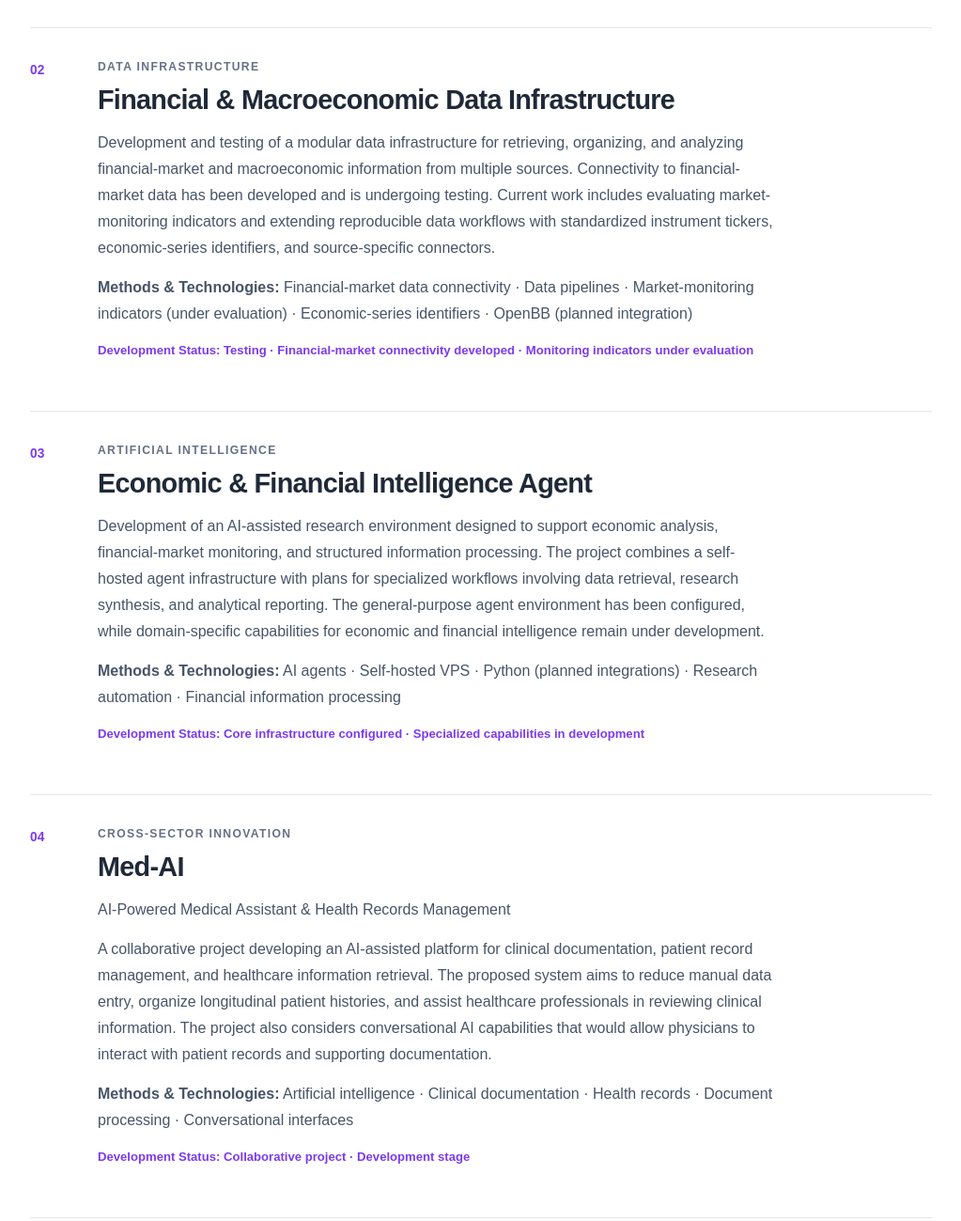
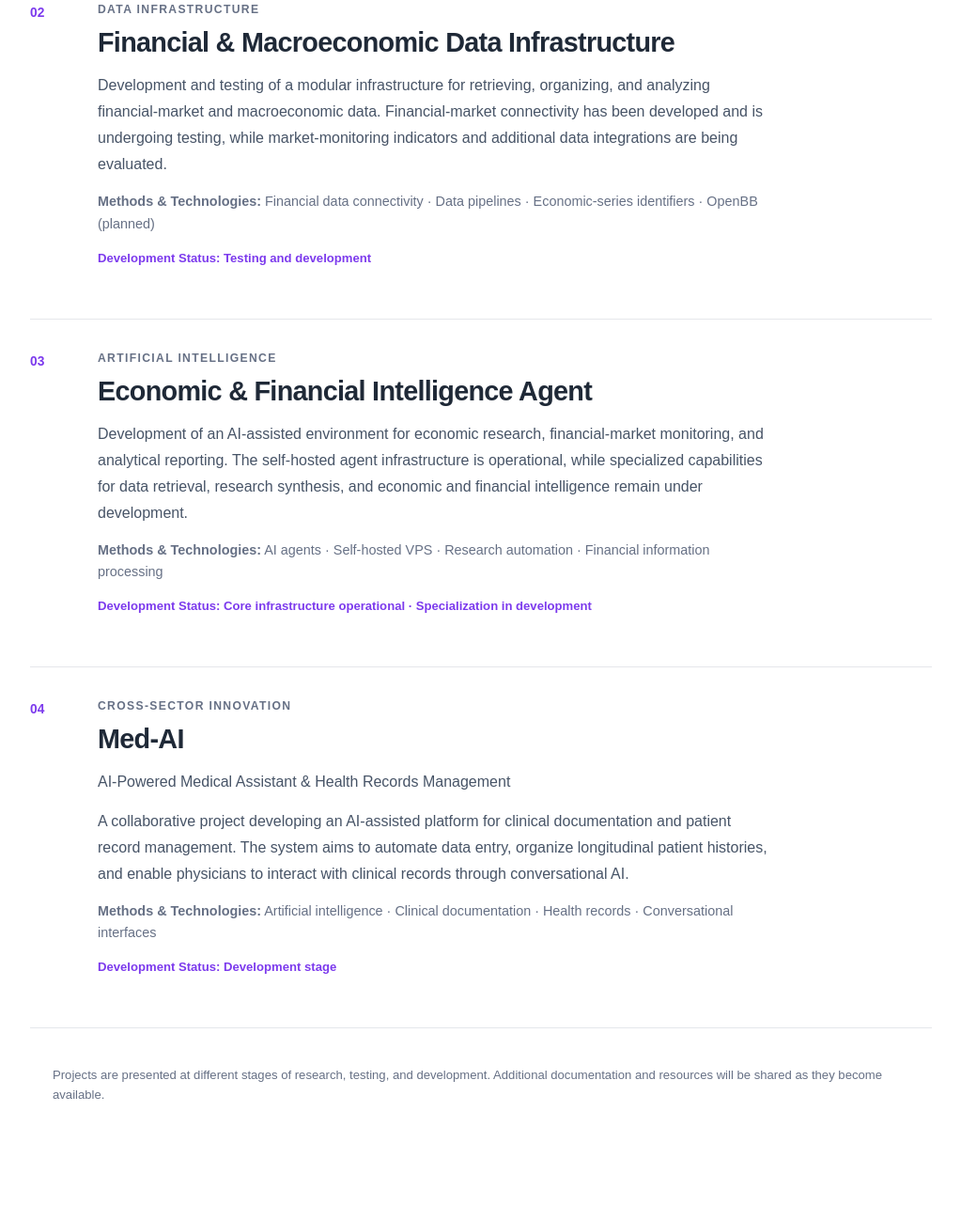
Before and after one commit to HaroldVasquezR/HaroldVasquezR.github.io, a plain HTML site: page projects.html in a window 1280 px wide. Shown: the part 772-2071 px from the top of the page at 94% size, without its empty margins (128-1151 px from the left). After the commit the page ends 2032 px from the top, so only its background shows below. Drawn offline with Linux system fonts and the light colour scheme.

Commit message:
actualizacion formato pagina projects
Algunos cambios de estilo y letra

```diff
--- a/assets/css/style.css
+++ b/assets/css/style.css
@@ -312,3 +312,17 @@ body.macro-ii .topic-list {
 body.projects-page .projects-entry .projects-stage {
     color: #7c3aed !important;
 }
+
+
+/* Projects: compact methods and development status */
+body.projects-page .projects-entry-content .projects-methods {
+    font-size: 0.90rem;
+    line-height: 1.6;
+    color: #667085;
+}
+
+body.projects-page .projects-entry-content .projects-stage {
+    color: #7c3aed;
+    font-size: 0.82rem;
+    font-weight: 600;
+}
--- a/projects.html
+++ b/projects.html
@@ -27,52 +27,52 @@
 
         <section class="projects-list" aria-label="Selected projects">
 
-            <!-- Project 01: GDP Nowcasting -->
+            <!-- Project 01 -->
             <article class="projects-entry">
                 <div class="projects-index" aria-hidden="true">01</div>
                 <div class="projects-entry-content">
                     <p class="projects-category">Macroeconomic research</p>
                     <h2>GDP Nowcasting</h2>
 
-                    <p>Development of an open-source framework for estimating economic activity in the Dominican Republic using timely macroeconomic indicators and reproducible econometric methods. The project aims to integrate data acquisition, preprocessing, model estimation, and forecast evaluation into a transparent computational workflow, supporting regular updates of GDP nowcasts and comparisons across alternative modeling approaches.</p>
+                    <p>Development of an open-source framework for estimating economic activity in the Dominican Republic using timely macroeconomic indicators and reproducible econometric methods. The project integrates data processing, model estimation, and forecast evaluation to support regularly updated GDP nowcasts and comparisons across alternative modeling approaches.</p>
 
-                    <p><strong>Methods &amp; Technologies:</strong> R · Time-series econometrics · Macroeconomic indicators · Forecast evaluation · Reproducible research</p>
+                    <p class="projects-methods"><strong>Methods &amp; Technologies:</strong> R · Time-series econometrics · Macroeconomic indicators · Forecast evaluation</p>
 
                     <p class="projects-stage">Development Status: Research and development</p>
                 </div>
             </article>
 
-            <!-- Project 02: Financial & Macroeconomic Data Infrastructure -->
+            <!-- Project 02 -->
             <article class="projects-entry">
                 <div class="projects-index" aria-hidden="true">02</div>
                 <div class="projects-entry-content">
                     <p class="projects-category">Data infrastructure</p>
                     <h2>Financial &amp; Macroeconomic Data Infrastructure</h2>
 
-                    <p>Development and testing of a modular data infrastructure for retrieving, organizing, and analyzing financial-market and macroeconomic information from multiple sources. Connectivity to financial-market data has been developed and is undergoing testing. Current work includes evaluating market-monitoring indicators and extending reproducible data workflows with standardized instrument tickers, economic-series identifiers, and source-specific connectors.</p>
+                    <p>Development and testing of a modular infrastructure for retrieving, organizing, and analyzing financial-market and macroeconomic data. Financial-market connectivity has been developed and is undergoing testing, while market-monitoring indicators and additional data integrations are being evaluated.</p>
 
-                    <p><strong>Methods &amp; Technologies:</strong> Financial-market data connectivity · Data pipelines · Market-monitoring indicators (under evaluation) · Economic-series identifiers · OpenBB (planned integration)</p>
+                    <p class="projects-methods"><strong>Methods &amp; Technologies:</strong> Financial data connectivity · Data pipelines · Economic-series identifiers · OpenBB (planned)</p>
 
-                    <p class="projects-stage">Development Status: Testing · Financial-market connectivity developed · Monitoring indicators under evaluation</p>
+                    <p class="projects-stage">Development Status: Testing and development</p>
                 </div>
             </article>
 
-            <!-- Project 03: Economic & Financial Intelligence Agent -->
+            <!-- Project 03 -->
             <article class="projects-entry">
                 <div class="projects-index" aria-hidden="true">03</div>
                 <div class="projects-entry-content">
                     <p class="projects-category">Artificial intelligence</p>
                     <h2>Economic &amp; Financial Intelligence Agent</h2>
 
-                    <p>Development of an AI-assisted research environment designed to support economic analysis, financial-market monitoring, and structured information processing. The project combines a self-hosted agent infrastructure with plans for specialized workflows involving data retrieval, research synthesis, and analytical reporting. The general-purpose agent environment has been configured, while domain-specific capabilities for economic and financial intelligence remain under development.</p>
+                    <p>Development of an AI-assisted environment for economic research, financial-market monitoring, and analytical reporting. The self-hosted agent infrastructure is operational, while specialized capabilities for data retrieval, research synthesis, and economic and financial intelligence remain under development.</p>
 
-                    <p><strong>Methods &amp; Technologies:</strong> AI agents · Self-hosted VPS · Python (planned integrations) · Research automation · Financial information processing</p>
+                    <p class="projects-methods"><strong>Methods &amp; Technologies:</strong> AI agents · Self-hosted VPS · Research automation · Financial information processing</p>
 
-                    <p class="projects-stage">Development Status: Core infrastructure configured · Specialized capabilities in development</p>
+                    <p class="projects-stage">Development Status: Core infrastructure operational · Specialization in development</p>
                 </div>
             </article>
 
-            <!-- Project 04: Med-AI -->
+            <!-- Project 04 -->
             <article class="projects-entry">
                 <div class="projects-index" aria-hidden="true">04</div>
                 <div class="projects-entry-content">
@@ -81,11 +81,11 @@
 
                     <p class="project-subtitle">AI-Powered Medical Assistant &amp; Health Records Management</p>
 
-                    <p>A collaborative project developing an AI-assisted platform for clinical documentation, patient record management, and healthcare information retrieval. The proposed system aims to reduce manual data entry, organize longitudinal patient histories, and assist healthcare professionals in reviewing clinical information. The project also considers conversational AI capabilities that would allow physicians to interact with patient records and supporting documentation.</p>
+                    <p>A collaborative project developing an AI-assisted platform for clinical documentation and patient record management. The system aims to automate data entry, organize longitudinal patient histories, and enable physicians to interact with clinical records through conversational AI.</p>
 
-                    <p><strong>Methods &amp; Technologies:</strong> Artificial intelligence · Clinical documentation · Health records · Document processing · Conversational interfaces</p>
+                    <p class="projects-methods"><strong>Methods &amp; Technologies:</strong> Artificial intelligence · Clinical documentation · Health records · Conversational interfaces</p>
 
-                    <p class="projects-stage">Development Status: Collaborative project · Development stage</p>
+                    <p class="projects-stage">Development Status: Development stage</p>
                 </div>
             </article>
 
```
